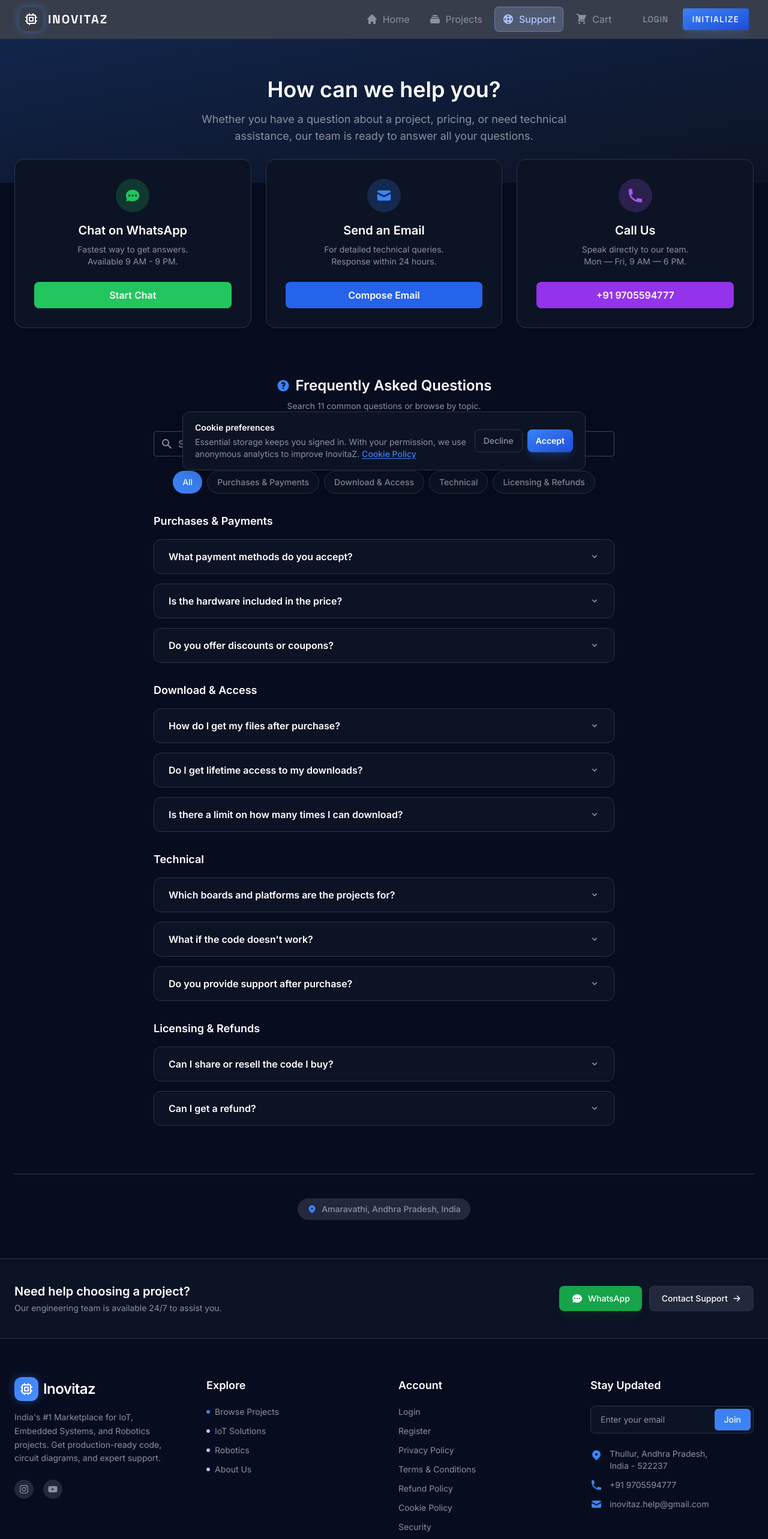
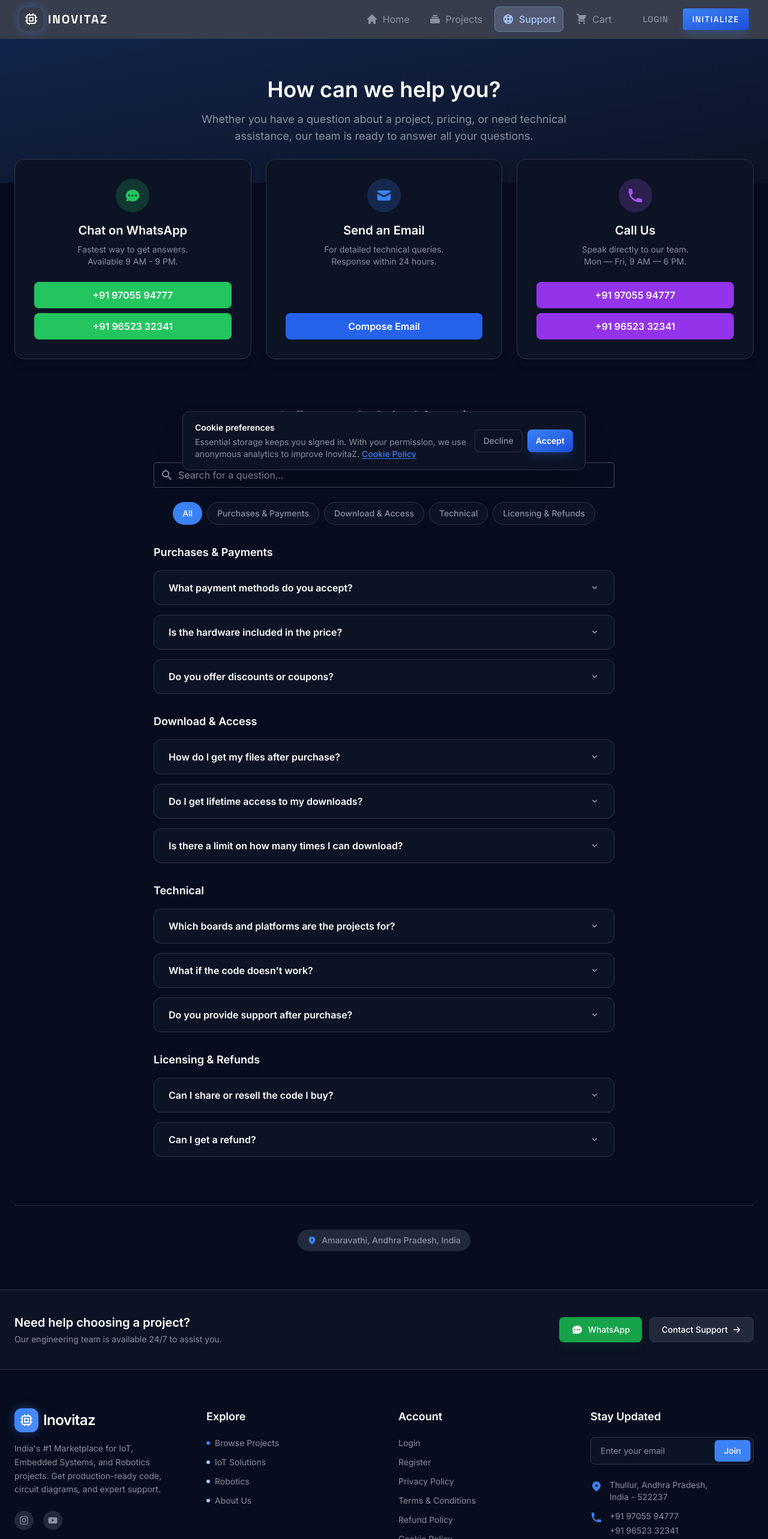
Before and after one commit to sravanyadav-19/inovitaz-app, a React (Vite) app in the folder frontend/: page /support in a window 1280 px wide. Shown: the top 2566 px of the page at 60% size. Built offline with nearby package versions, Linux system fonts and the light colour scheme; no server answers.

Commit message:
Add Contact

```diff
--- a/frontend/src/components/Footer.jsx
+++ b/frontend/src/components/Footer.jsx
@@ -51,7 +51,7 @@
               </div>
               <div className="flex flex-wrap justify-center gap-3">
                 <a
-                  href="https://wa.me/919705594777"
+                  href="https://wa.me/919652332341"
                   target="_blank"
                   rel="noopener noreferrer"
                   className="px-5 py-2.5 rounded-lg bg-green-600 hover:bg-green-700 text-white text-sm font-medium flex items-center gap-2 transition-all shadow-lg shadow-green-900/20"
@@ -172,9 +172,12 @@
                 <HiLocationMarker className="w-5 h-5 text-primary mt-0.5 flex-shrink-0" />
                 <span>Thullur, Andhra Pradesh,<br />India - 522237</span>
               </div>
-              <div className="flex items-center gap-3">
-                <HiPhone className="w-5 h-5 text-primary flex-shrink-0" />
-                <a href="tel:+919705594777" className="hover:text-white">+91 9705594777</a>
+              <div className="flex items-start gap-3">
+                <HiPhone className="w-5 h-5 text-primary mt-0.5 flex-shrink-0" aria-hidden="true" />
+                <div className="flex flex-col gap-1">
+                  <a href="tel:+919705594777" className="hover:text-white">+91 97055 94777</a>
+                  <a href="tel:+919652332341" className="hover:text-white">+91 96523 32341</a>
+                </div>
               </div>
               <div className="flex items-center gap-3">
                 <HiMail className="w-5 h-5 text-primary flex-shrink-0" />
--- a/frontend/src/pages/Refund.jsx
+++ b/frontend/src/pages/Refund.jsx
@@ -47,10 +47,13 @@
                     inovitaz.help@gmail.com
                   </a>
                 </div>
-                <div className="flex items-center gap-3">
-                  <HiPhone className="text-primary" />
-                  <a href="tel:+919705594777" className="hover:underline font-medium">+91 9705594777</a>
+              <div className="flex items-start gap-3">
+                <HiPhone className="w-5 h-5 text-primary mt-0.5 flex-shrink-0" aria-hidden="true" />
+                <div className="flex flex-col gap-1">
+                  <a href="tel:+919705594777" className="hover:text-white">+91 97055 94777</a>
+                  <a href="tel:+919652332341" className="hover:text-white">+91 96523 32341</a>
                 </div>
+              </div>
               </div>
             </section>
 
--- a/frontend/src/pages/Support.jsx
+++ b/frontend/src/pages/Support.jsx
@@ -147,10 +147,10 @@
 
       {/* 2. Contact Cards - Floating overlap */}
       <div className="max-w-7xl mx-auto px-6 -mt-10 pb-16">
-        <div className="grid gap-6 md:grid-cols-3">
+        <div className="grid gap-6 md:grid-cols-3 items-stretch">
 
           {/* WhatsApp */}
-          <div className="bg-surface rounded-2xl shadow-lg p-8 text-center border border-surface-variant hover:-translate-y-1 transition-transform duration-300">
+          <div className="bg-surface rounded-2xl shadow-lg p-8 text-center border border-surface-variant hover:-translate-y-1 transition-transform duration-300 flex flex-col h-full">
             <div className="w-14 h-14 mx-auto bg-green-500/20 rounded-full flex items-center justify-center mb-4">
               <HiChat className="w-7 h-7 text-green-500" />
             </div>
@@ -158,18 +158,28 @@
             <p className="text-outline mb-6 text-sm">
               Fastest way to get answers. <br/>Available 9 AM - 9 PM.
             </p>
+            <div className="mt-auto space-y-2">
               <a
                 href="https://wa.me/919705594777"
                 target="_blank"
                 rel="noreferrer"
                 className="block w-full py-2.5 rounded-lg font-semibold bg-green-500 hover:bg-green-600 text-white transition-colors"
               >
-              Start Chat
+                +91 97055 94777
               </a>
+              <a
+                href="https://wa.me/919652332341"
+                target="_blank"
+                rel="noreferrer"
+                className="block w-full py-2.5 rounded-lg font-semibold bg-green-500 hover:bg-green-600 text-white transition-colors"
+              >
+                +91 96523 32341
+              </a>
+            </div>
           </div>
 
           {/* Email */}
-          <div className="bg-surface rounded-2xl shadow-lg p-8 text-center border border-surface-variant hover:-translate-y-1 transition-transform duration-300">
+          <div className="bg-surface rounded-2xl shadow-lg p-8 text-center border border-surface-variant hover:-translate-y-1 transition-transform duration-300 flex flex-col h-full">
             <div className="w-14 h-14 mx-auto bg-blue-500/20 rounded-full flex items-center justify-center mb-4">
               <HiMail className="w-7 h-7 text-blue-500" />
             </div>
@@ -179,14 +189,14 @@
             </p>
             <a
               href="mailto:inovitaz.help@gmail.com"
-              className="block w-full py-2.5 rounded-lg font-semibold bg-blue-600 hover:bg-blue-700 text-white transition-colors"
+              className="block w-full py-2.5 rounded-lg font-semibold bg-blue-600 hover:bg-blue-700 text-white transition-colors mt-auto"
             >
               Compose Email
             </a>
           </div>
 
           {/* Phone */}
-          <div className="bg-surface rounded-2xl shadow-lg p-8 text-center border border-surface-variant hover:-translate-y-1 transition-transform duration-300">
+          <div className="bg-surface rounded-2xl shadow-lg p-8 text-center border border-surface-variant hover:-translate-y-1 transition-transform duration-300 flex flex-col h-full">
             <div className="w-14 h-14 mx-auto bg-purple-500/20 rounded-full flex items-center justify-center mb-4">
               <HiPhone className="w-7 h-7 text-purple-500" />
             </div>
@@ -194,12 +204,20 @@
             <p className="text-outline mb-6 text-sm">
               Speak directly to our team. <br/>Mon — Fri, 9 AM — 6 PM.
             </p>
+            <div className="mt-auto space-y-2">
               <a
                 href="tel:+919705594777"
                 className="block w-full py-2.5 rounded-lg font-semibold bg-purple-600 hover:bg-purple-700 text-white transition-colors"
               >
-              +91 9705594777
+                +91 97055 94777
               </a>
+              <a
+                href="tel:+919652332341"
+                className="block w-full py-2.5 rounded-lg font-semibold bg-purple-600 hover:bg-purple-700 text-white transition-colors"
+              >
+                +91 96523 32341
+              </a>
+            </div>
           </div>
         </div>
 
```
Lines whose indentation alone changed are shown as unchanged.
